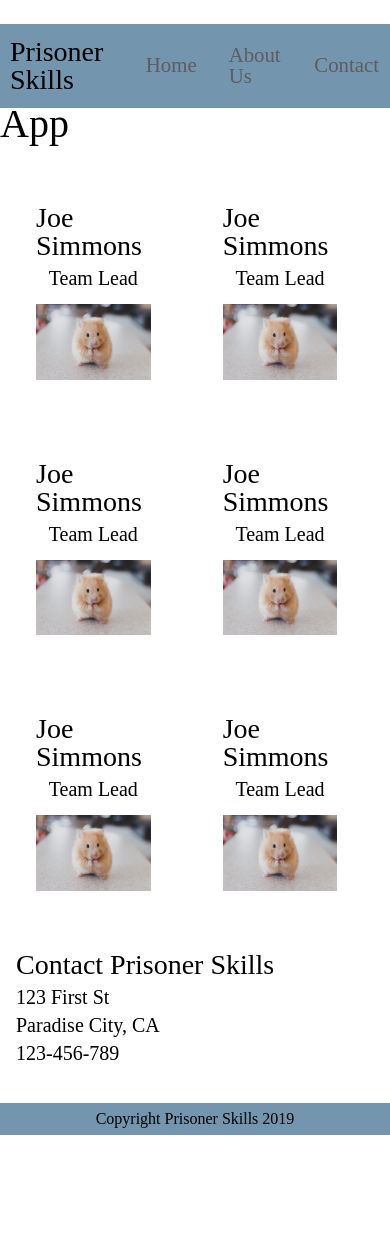
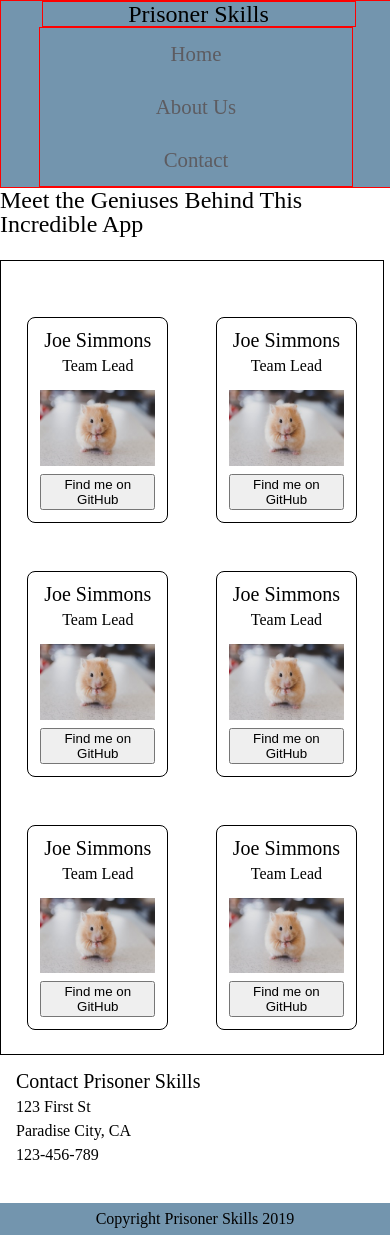
Before and after one commit to buildweek-prisonerskills/User-Interface, a PHP site: page /about-us.html in a window 390 px wide. Before the commit the page ends 1135 px from the top, so only its background shows below. Run offline with PHP 8.4, Linux system fonts and the light colour scheme.

Commit message:
Almost have responsive nav bar, having problems with fixed nav

```diff
--- a/about-us.html
+++ b/about-us.html
@@ -1,5 +1,6 @@
 <!DOCTYPE html>
 <html>
+<meta name="viewport" content="width=device-width, initial-scale=1.0">
   <head>
     <meta charset="UTF-8">
     <title>Prisoner Skills - About Us</title>
@@ -7,9 +8,10 @@
   </head>
 
   <body>
+      <div class="header-container">
     <header>
         <div class="logo">
-            <h4>Prisoner Skills</h4>
+            <h3>Prisoner Skills</h3>
         </div>
         <nav>
                 <a href="prisonerskills.html">Home</a>
@@ -17,6 +19,7 @@
                 <a href="#">Contact</a>
         </nav>
     </header>
+</div>
 
     <div class = "about-main">
         <div class = "about-headline-container">
@@ -30,31 +33,37 @@
                     <h4>Joe Simmons</h4>
                     <h5>Team Lead</h5>
                     <img src="Images\Hamster.jpg" alt = "Hamster">
+                    <button>Find me on GitHub</button>
                 </div>
                 <div class="about-card">
                     <h4>Joe Simmons</h4>
                     <h5>Team Lead</h5>
                     <img src="Images\Hamster.jpg" alt = "Hamster">
+                    <button>Find me on GitHub</button>
                 </div>
                 <div class="about-card">
                     <h4>Joe Simmons</h4>
                     <h5>Team Lead</h5>
                     <img src="Images\Hamster.jpg" alt = "Hamster">
+                    <button>Find me on GitHub</button>
                     </div>
                 <div class="about-card">
                     <h4>Joe Simmons</h4>
                     <h5>Team Lead</h5>
                     <img src="Images\Hamster.jpg" alt = "Hamster">
+                    <button>Find me on GitHub</button>
                 </div>
                 <div class="about-card">
                     <h4>Joe Simmons</h4>
                     <h5>Team Lead</h5>
                     <img src="Images\Hamster.jpg" alt = "Hamster">
+                    <button>Find me on GitHub</button>
                 </div>
                 <div class="about-card">
                     <h4>Joe Simmons</h4>
                     <h5>Team Lead</h5>
                     <img src="Images\Hamster.jpg" alt = "Hamster">
+                    <button>Find me on GitHub</button>
                 </div>
         </div>
 
--- a/css/index.css
+++ b/css/index.css
@@ -126,20 +126,22 @@ table {
   border-collapse: collapse;
   border-spacing: 0;
 }
+body {
+  font-size: 100%;
+}
 h1 {
-  font-size: 4.25rem;
+  font-size: 300%;
 }
 h2 {
-  font-size: 3.25rem;
+  font-size: 200%;
 }
 h3 {
-  font-size: 2.5rem;
+  font-size: 150%;
 }
 h4 {
-  font-size: 1.75rem;
+  font-size: 1.25rem;
 }
 h5 {
-  font-size: 1.25rem;
   margin: 0.5rem 0;
 }
 footer {
@@ -151,30 +153,62 @@ footer {
   width: 100%;
 }
 header {
-  padding: 5px;
+  border: 1px solid red;
   width: 100%;
-  position: fixed;
   background-color: #7395ae;
   display: flex;
   justify-content: space-between;
+  align-items: center;
+}
+@media (max-width: 500px) {
+  header {
+    flex-direction: column;
+  }
 }
 header .logo {
+  border: 1px solid red;
   width: 30%;
   margin-left: 5px;
   display: flex;
   align-items: center;
 }
+header .logo h3 {
+  font-size: 2rem;
+}
+@media (max-width: 500px) {
+  header .logo {
+    text-align: center;
+    width: 80%;
+    justify-content: center;
+  }
+  header .logo h3 {
+    font-size: 150%;
+  }
+}
 header nav {
+  border: 1px solid red;
   width: 68%;
   display: flex;
   justify-content: flex-end;
   align-items: center;
+}
+@media (max-width: 500px) {
+  header nav {
+    flex-direction: column;
+    width: 80%;
+    justify-content: center;
+  }
 }
 header nav a {
   color: #5D5c61;
   margin: 1rem;
   text-decoration: none;
   font-size: 1.3rem;
+}
+@media (max-width: 500px) {
+  header {
+    flex-direction: column;
+  }
 }
 a:hover {
   color: white;
@@ -255,17 +289,21 @@ a:hover {
   margin: 1rem 0 0.5rem 0;
 }
 .about-main .about-headline-container {
-  margin: 1.5rem auto;
+  margin-bottom: 1.5rem;
 }
 .about-main .about-cards-container {
+  border: 1px solid black;
+  padding-top: 2rem;
   width: 98%;
   display: flex;
   flex-flow: wrap;
+  justify-content: center;
 }
 .about-main .about-cards-container .about-card {
   display: flex;
   flex-direction: column;
   align-items: center;
+  border: 1px solid black;
   width: 30%;
   padding: 0.75rem;
   border-radius: 8px;
--- a/less/about-main.less
+++ b/less/about-main.less
@@ -3,18 +3,21 @@
 .about-main {
 
     .about-headline-container {
-        margin: 1.5rem auto;
+        margin-bottom: 1.5rem;
     }
 
     .about-cards-container {
+        border: 1px solid black;
+        padding-top: 2rem;
         width: 98%;
         display: flex;
         flex-flow: wrap;
+        justify-content: center;
         .about-card {
             display: flex;
             flex-direction: column;
             align-items: center;
-            // border: 1px solid black;
+            border: 1px solid black;
             width: 30%;
             padding: .75rem;
             border-radius: 8px;
--- a/less/global.less
+++ b/less/global.less
@@ -1,20 +1,23 @@
+body {
+    font-size: 100%;
+}
 h1 {
-    font-size: 4.25rem;
+    font-size: 300%;
 }
 
 h2 {
-    font-size: 3.25rem;
+    font-size: 200%;
 }
 
 h3 {
-    font-size: 2.5rem;
+    font-size: 150%;
 }
 
 h4 {
-    font-size: 1.75rem;
+    font-size: 1.25rem;
 }
 
 h5 {
-    font-size: 1.25rem;
+    // font-size: 1.25rem;
     margin: .5rem 0;
 }
--- a/less/home-page.less
+++ b/less/home-page.less
@@ -1,27 +1,56 @@
 header {
-    padding: 5px;
+    border: 1px solid red;
+    // padding: 2%;
     width: 100%;
-    position: fixed;
+    // position: fixed;
     background-color: @nav-background;
     display: flex;
     justify-content: space-between;
+    align-items: center;
+    @media(max-width: 500px) {
+        flex-direction: column;
+
+    }
     .logo {
+        border: 1px solid red;
         width: 30%;
         margin-left: 5px;
         display: flex;
         align-items: center;
+        h3 {
+            font-size: 2rem;
+        }
+        @media (max-width: 500px) {
+            text-align: center;
+            width: 80%;
+            justify-content: center;
+            h3 {
+            font-size: 150%;
+
+            }
+        }
     }
     nav {
+        border: 1px solid red;
         width: 68%;
         display: flex;
         justify-content: flex-end;
         align-items: center;
+        @media (max-width: 500px) {
+            flex-direction: column;
+            width: 80%;
+            justify-content: center;
+        }
         a {
             color: @navigation-text;
             margin: 1rem;
             text-decoration: none;
             font-size: 1.3rem;
+
         }
+    }
+    @media (max-width: 500px) {
+        flex-direction: column;
     }
 }
 
--- a/prisonerskills.html
+++ b/prisonerskills.html
@@ -1,5 +1,6 @@
 <!DOCTYPE html>
 <html>
+<meta name="viewport" content="width=device-width, initial-scale=1.0">
   <head>
     <meta charset="UTF-8">
     <title>Prisoner Skills</title>
```
